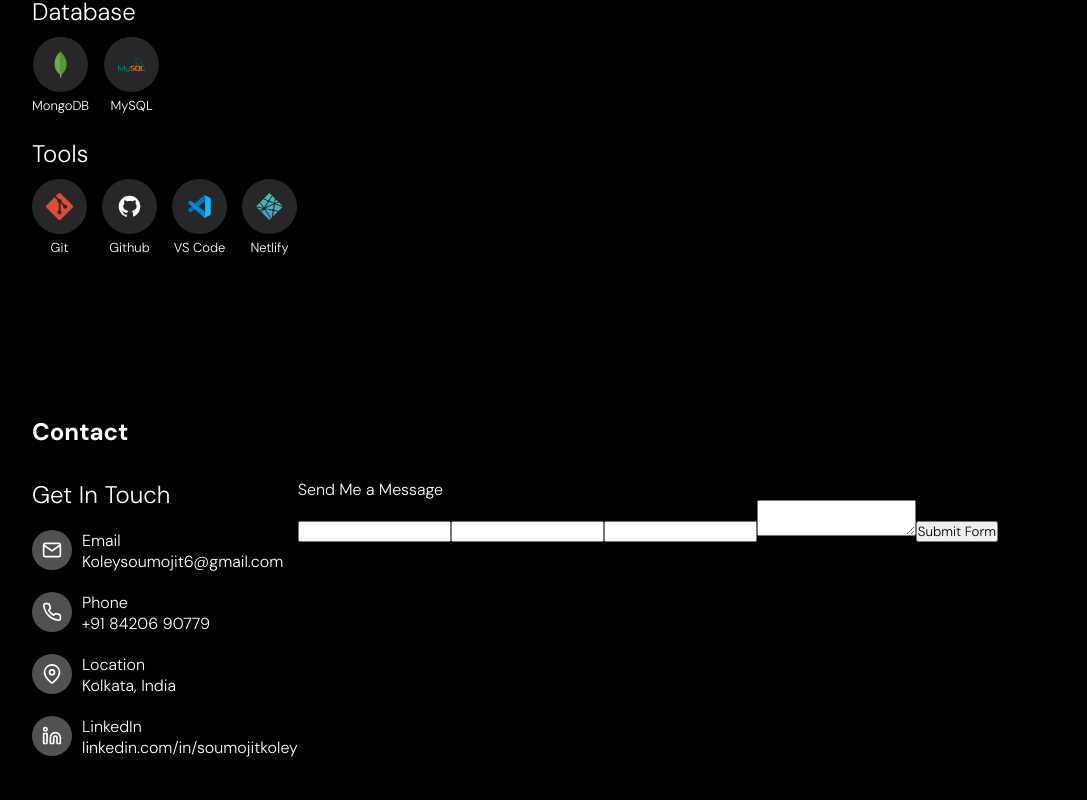
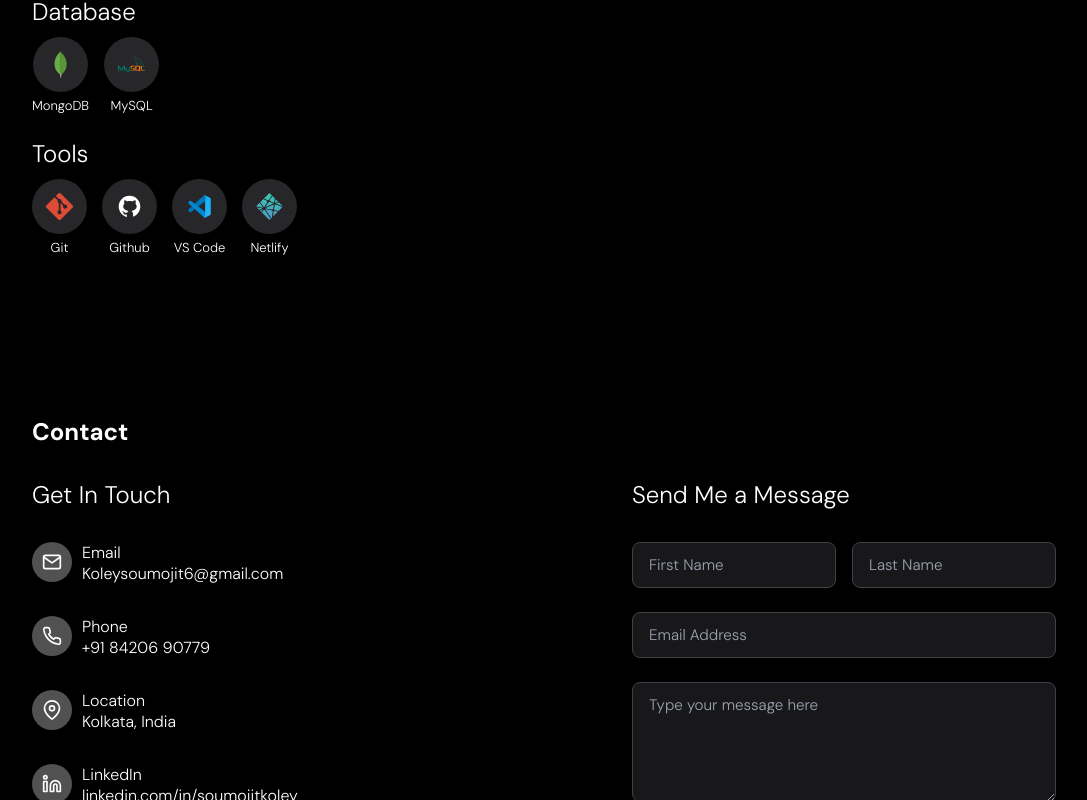
Before and after one commit to soumojitkoley/portfolio, a React (Vite) app: page / in a window 1280 px wide. Shown: the part 2000-2800 px from the top of the page, without its empty margins (96-1183 px from the left). Built offline with nearby package versions, Linux system fonts and the light colour scheme.

Commit message:
Fixed the form css and also made it responsive, after that done some changes after that

```diff
--- a/src/components/Contact/Contact.css
+++ b/src/components/Contact/Contact.css
@@ -14,12 +14,13 @@
 
 .contact-details {
   display: flex;
+  justify-content: space-between;
 }
 
 .contact-details-part1 {
   display: flex;
   flex-direction: column;
-  gap:20px;
+  gap: 2em;
 }
 
 .each-contact-details {
@@ -36,3 +37,17 @@
   align-items: center;
   background-color: rgb(81, 81, 82);
 }
+
+.contact-details-part2 {
+  display: flex;
+  flex-direction: column;
+  gap: 2em;
+}
+
+
+@media only screen and (max-width: 768px) {
+  .contact-details {
+    flex-direction: column;
+    gap:5em;
+  }
+}
--- a/src/components/Contact/Contact.jsx
+++ b/src/components/Contact/Contact.jsx
@@ -1,8 +1,7 @@
 import React from 'react'
-import { FiMail, FiPhone, FiMapPin, FiLinkedin } from "react-icons/fi";
 import contactData from '../../data/contact.js'
+import ContactForm from '../../form/ContactForm.jsx';
 import './Contact.css'
-import ContactForm from '../../form/ContactForm.jsx';
 
 const Contact = () => {
   return (
@@ -33,9 +32,9 @@ const Contact = () => {
         </div>
         <div className="contact-details-part2">
           <div className="form-title">
-            Send Me a Message
+            <h2>Send Me a Message</h2>
           </div>
-          <div className="contact-form">
+          <div className="contact-form-container">
             <ContactForm/>
           </div>
         </div>
--- a/src/form/ContactForm.css
+++ b/src/form/ContactForm.css
@@ -0,0 +1,113 @@
+/* Default (dark mode) */
+.contact-form.dark {
+  --bg: #0a0a0a;
+  --input-bg: #18181b;
+  --input-border: #3f3f46;
+  --input-text: #f3f4f6;
+  --placeholder: #9ca3af;
+  --focus-border: #ffffff;
+  --button-bg: #ffffff;
+  --button-text: #000000;
+  --button-hover: #d6d5dd;
+  --disabled-bg: #3f3f46;
+}
+
+/* Light mode */
+.contact-form.light {
+  --bg: #ffffff;
+  --input-bg: #f9fafb;
+  --input-border: #d1d5db;
+  --input-text: #111827;
+  --placeholder: #6b7280;
+  --focus-border: #000000;
+  --button-bg: #111827;
+  --button-text: #ffffff;
+  --button-hover: #374151;
+  --disabled-bg: #9ca3af;
+}
+
+.contact-form {
+  width: 100%;
+  max-width: 600px;
+  /* padding: 1.5rem;
+  background: var(--bg);
+  border: 1px solid var(--input-border);
+  border-radius: 0.75rem; */
+  transition: all 0.3s ease;
+}
+
+.form {
+  display: flex;
+  flex-direction: column;
+  gap: 1.5rem;
+}
+
+.form-name-part {
+  display: flex;
+  gap: 1rem;
+}
+
+.form-name-part .input {
+  flex: 1;
+}
+
+.input {
+  width: 100%;
+  padding: 0.75rem 1rem;
+  border: 1px solid var(--input-border);
+  border-radius: 0.5rem;
+  font-size: 0.95rem;
+  background: var(--input-bg);
+  color: var(--input-text);
+  transition: all 0.2s ease;
+}
+
+.input::placeholder {
+  color: var(--placeholder);
+}
+
+.input:focus {
+  border-color: var(--focus-border);
+  outline: none;
+}
+
+textarea.input {
+  min-height: 120px;
+  resize: vertical;
+}
+
+button.submit {
+  width: 100%;
+  padding: 0.75rem 1rem;
+  font-size: 1rem;
+  font-weight: 500;
+  background: var(--button-bg);
+  color: var(--button-text);
+  border: none;
+  border-radius: 0.5rem;
+  cursor: pointer;
+  transition: all 0.2s ease;
+}
+
+button.submit:hover:not(.cf-disabled) {
+  background: var(--button-hover);
+}
+
+button.submit.cf-disabled {
+  background: var(--disabled-bg);
+  cursor: not-allowed;
+}
+
+.form-msg-true {
+  display: flex;
+  align-items: center;
+  justify-content: center;
+  gap: 0.5rem;
+  color: #22c55e; /* green success */
+}
+
+.error-message {
+  margin-top: 0.5rem;
+  color: #f87171; /* red error */
+  font-size: 0.875rem;
+}
--- a/src/form/ContactForm.jsx
+++ b/src/form/ContactForm.jsx
@@ -1,23 +1,23 @@
-import React, { useRef, useState } from 'react';
+import React, { useRef, useState, useContext } from 'react';
 import toast from 'react-hot-toast';
 import emailjs from '@emailjs/browser';
 import { FcApproval } from "react-icons/fc";
+import { AppContext } from '../Context/AppContext.jsx';
 import './ContactForm.css';
 
 const ContactForm = () => {
-
+  let { mode } = useContext(AppContext);
   const form = useRef();
-  const [errorMessage, setErrorMessage] = useState('')
+  const [errorMessage, setErrorMessage] = useState('');
   const [formSubmitted, setFormSubmitted] = useState(false);
-
 
   const sendEmail = (e) => {
     e.preventDefault();
 
     const email = form.current.user_email.value;
     if (!validateEmail(email)) {
-      setErrorMessage('Please enter a valid email address.')
-      return
+      setErrorMessage('Please enter a valid email address.');
+      return;
     }
 
     setErrorMessage('');
@@ -28,12 +28,12 @@ const ContactForm = () => {
       })
       .then(
         () => {
-          toast.success('Form Submitted Successfully!')
-          setFormSubmitted(true)
-          console.log('SUCCESS!')
+          toast.success('Form Submitted Successfully!');
+          setFormSubmitted(true);
+          console.log('SUCCESS!');
         },
         (error) => {
-          toast.error("Something went wrong")
+          toast.error("Something went wrong");
           console.log('FAILED...', error.text);
         }
       );
@@ -44,18 +44,20 @@ const ContactForm = () => {
     return regex.test(email);
   };
 
-
-  const notify = () => toast.success('Form Submitted Successfully!');
-
   return (
-    <div className='contact-form-container'>
-      <form action="" class="form" ref={form} onSubmit={sendEmail}>
-      <input class="input" type="text" name="user_first_name" placeholder="" required />
-      <input class="input" type="text" name="user_last_name" placeholder="" required />
-      <input class="input" type="email" name="user_email" placeholder="" required />
-      <textarea name="message" class="input" type="email" placeholder="" required />
-
-      <button class={`submit ${formSubmitted ? 'cf-disabled' : ''}`} value="Send" disabled={formSubmitted}>
+    <div className={`contact-form ${mode ? "light" : "dark"}`}>
+      <form className="form" ref={form} onSubmit={sendEmail}>
+        <div className="form-name-part">
+          <input className="input" type="text" name="user_first_name" placeholder="First Name" required />
+          <input className="input" type="text" name="user_last_name" placeholder="Last Name" required />
+        </div>
+        <div className="form-email-part">
+          <input className="input" type="email" name="user_email" placeholder="Email Address" required />
+        </div>
+        <div className="form-msg-part">
+          <textarea name="message" className="input" placeholder="Type your message here" required />
+        </div>
+        <button className={`submit ${formSubmitted ? 'cf-disabled' : ''}`} disabled={formSubmitted}>
           {formSubmitted ? (
             <div className='form-msg-true'>
               Form Submitted <FcApproval />
@@ -67,7 +69,7 @@ const ContactForm = () => {
         {errorMessage && <p className="error-message">{errorMessage}</p>}
       </form>
     </div>
-  )
-}
+  );
+};
 
-export default ContactForm
+export default ContactForm;
```
